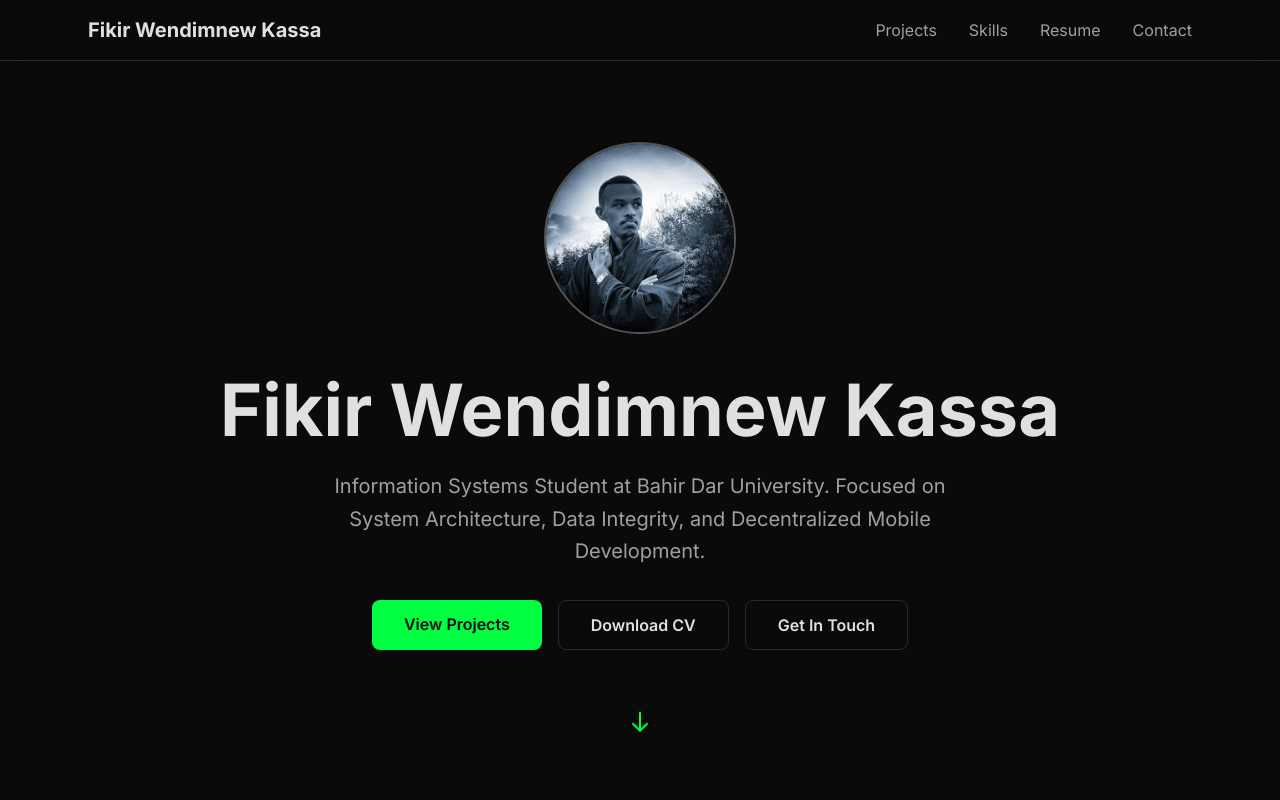
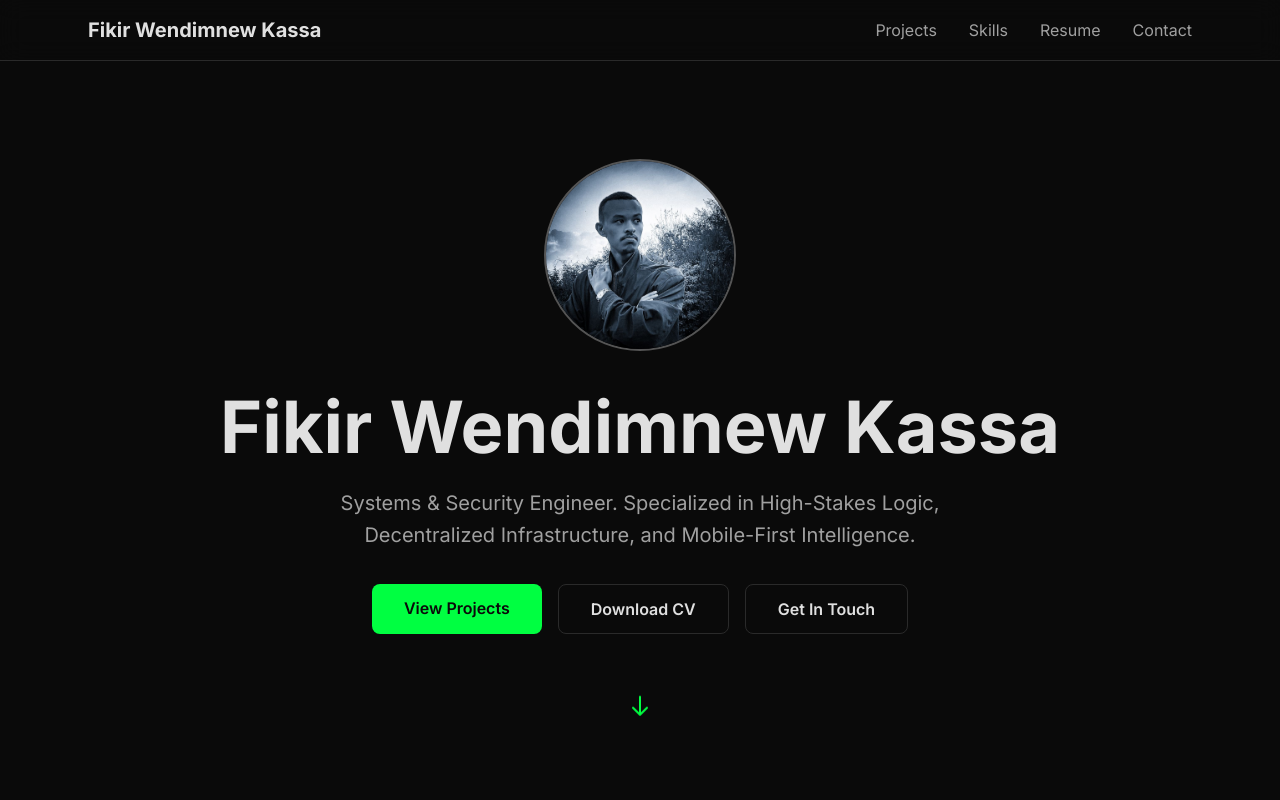
Before and after one commit to fikir49/my-portfolio, a Next.js app: page / in a window 1280 px wide. Shown: the top 800 px of the page. Built offline with nearby package versions, Linux system fonts and the light colour scheme.

Commit message:
Professional Identity & Technical Authority Injection

```diff
--- a/components/Hero.tsx
+++ b/components/Hero.tsx
@@ -23,7 +23,7 @@ export function Hero() {
         </h1>
 
         <p className="mb-8 text-xl text-text-secondary max-w-2xl mx-auto leading-relaxed">
-          Information Systems Student at Bahir Dar University. Focused on System Architecture, Data Integrity, and Decentralized Mobile Development.
+          Systems & Security Engineer. Specialized in High-Stakes Logic, Decentralized Infrastructure, and Mobile-First Intelligence.
         </p>
 
         {/* CTA Buttons - Fixed Routing */}
@@ -57,5 +57,4 @@ export function Hero() {
       </div>
     </section>
   );
-}// Build Trigger: Sun May 10 07:27:11 UTC 2026
-// Force Build: Sun May 10 07:32:06 UTC 2026
+}
--- a/components/Skills.tsx
+++ b/components/Skills.tsx
@@ -1,16 +1,16 @@
 export function Skills() {
   const skillCategories = [
     {
-      name: "Languages",
-      skills: ["C#", "Dart", "SQL", "TypeScript"],
+      name: "Core Engineering",
+      skills: ["C# / .NET", "Dart / Flutter", "SQL Server", "C++ System Logic"],
     },
     {
-      name: "Frameworks",
-      skills: [".NET", "Flutter", "Next.js 16"],
+      name: "Intelligence Layer",
+      skills: ["Gemini 2.5 Flash", "Computer Vision (OCR)", "Vector Space Modeling"],
     },
     {
-      name: "Expertise",
-      skills: ["System Architecture", "Data Integrity (AES-256)", "P2P Networking"],
+      name: "Security & Ops",
+      skills: ["AES-256 / Steganography", "P2P Sharding Protocols", "mDNS / NSD Discovery"],
     },
   ];
 
@@ -18,10 +18,10 @@ export function Skills() {
     <section id="skills" className="py-20 px-6 bg-tech-dark/50">
       <div className="max-w-6xl mx-auto">
         <h2 className="text-4xl font-bold mb-4 text-text-primary">
-          Skills & Expertise
+          Technical Authority
         </h2>
         <p className="text-text-secondary mb-12 max-w-2xl">
-          Focused on secure architecture, resilient data systems, and modern full-stack engineering.
+          Focused on architecting resilient, decentralized ecosystems and privacy-first financial intelligence.
         </p>
 
         <div className="grid grid-cols-1 md:grid-cols-2 lg:grid-cols-3 gap-6">
```
